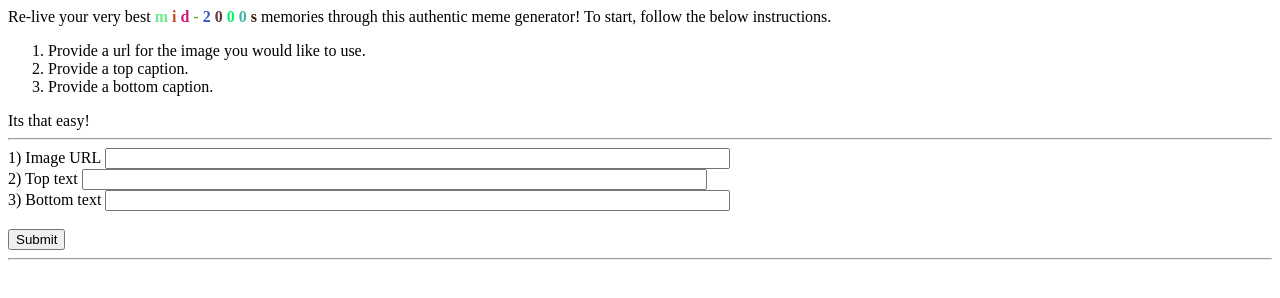
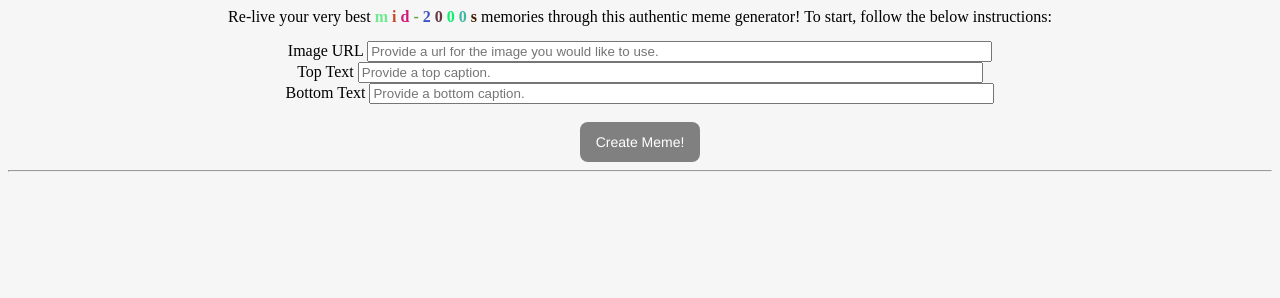
Before and after one commit to smcourtenay/meme-generator, a plain HTML site: page index.html in a window 1280 px wide. Drawn offline with Linux system fonts and the light colour scheme.

Commit message:
styled and completed meme generator assignment with working github page

```diff
--- a/index.html
+++ b/index.html
@@ -8,7 +8,8 @@
     <link rel="stylesheet" href="meme-page.css">
 </head>
 <body>
-    <div>
+    <div class="upper-container">
+        <div class="color-div">
             Re-live your very best
             <b>
                 <span class="colors">m</span>
@@ -21,36 +22,28 @@
                 <span class="colors">0</span>
                 <span class="colors">s</span>
             </b>
-         memories through this authentic meme generator! To start, follow the below instructions.
-    </div>
-    <ol>
-        <li>Provide a url for the image you would like to use.</li>
-        <li>Provide a top caption.</li>
-        <li>Provide a bottom caption.</li>
-    </ol>
-    <div>
-        Its that easy!
+            memories through this authentic meme generator! To start, follow the below instructions:
         </div>
 
-    <hr>
+        <div></div>
 
     <div class="forms">
         <form action="" method="" id="meme-form">
-            <label for="">1) Image URL
-                <input type="text" name="meme-url" size="75">
+            <label for="">Image URL
+                <input type="text" name="meme-url" size="75" placeholder="Provide a url for the image you would like to use.">
             </label><br>
 
-            <label for="top-meme-text">2) Top text
-                <input type="text" name="top-meme-text" size="75">
+            <label for="top-meme-text">Top Text
+                <input type="text" name="top-meme-text" size="75" placeholder="Provide a top caption.">
             </label><br>
 
 
-            <label for="bottom-meme-text">3) Bottom text
-                <input type="text" name="bottom-meme-text" size="75"><br>
+            <label for="bottom-meme-text">Bottom Text
+                <input type="text" name="bottom-meme-text" size="75" placeholder="Provide a bottom caption."><br>
             </label><br>
         </form>
 
-        <button type="submit" form="meme-form" value="Submit">Submit</button>
+        <button type="submit" form="meme-form" value="Submit" >Create Meme!</button>
 
     </div>
 
@@ -64,13 +57,3 @@
 
 </body>
 </html>
-
-
-
-
-<!--
-Requirements
-
-1. User should be able to submit a form on the page to generate a new meme on the page, and should be able to add multiple memes to the page by submitting the form multiple times.
-2. Users should be able to click on a button to remove a meme from the page.
-3. When the meme form is submitted, values in the form inputs should be cleared. -->
--- a/meme-generator-behavior.js
+++ b/meme-generator-behavior.js
@@ -19,18 +19,15 @@ memeForm.addEventListener("submit", (e) => { // get data from the submission
     const container = document.createElement('div'); // creating a container to hold our div texts and our image
     // CONSIDER adding an event listener on click to this for deletion purposes in the future
 
-    container.addEventListener("click", function(e){
+    const div1 = document.createElement('div');
+    const div2 = document.createElement('div');
+    const newImg = document.createElement("img"); // creates a new img element. We'll need to add src and loop for new one?
+    const deleteButton = document.createElement("button");
+
+    deleteButton.addEventListener("click", function(e){
         container.remove(); // this deletes the object. Now just add a transparent red or an X on hover to finish
     })
 
-    container.addEventListener("mouseover", function(e){
-        console.log("hovering");
-        container.style.color = "red";
-    })
-
-    const div1 = document.createElement('div');
-    const div2 = document.createElement('div');
-    const newImg = document.createElement("img"); // creates a new img element. We'll need to add src and loop for new one?
 
     // Update the below URL with a variable holding the value supplied by the form
     newImg.setAttribute("src",imgSrc);
@@ -41,6 +38,7 @@ memeForm.addEventListener("submit", (e) => { // get data from the submission
     container.setAttribute("class","container")
     div1.setAttribute("id","div1")
     div2.setAttribute("id","div2")
+    deleteButton.setAttribute("class","delete-button");
 
     imgs.prepend(container); // add a new container to the flexbox'd imgs section
 
@@ -48,6 +46,9 @@ memeForm.addEventListener("submit", (e) => { // get data from the submission
     container.prepend(div1);
     container.append(newImg);
     container.append(div2);
+    container.append(deleteButton);
+
+    document.querySelector(".delete-button").innerText="Delete";
 
     // get the HTMLElement object with the ids and update the innerText with the value provided by the button
     const topText = document.getElementById("div1");
--- a/meme-page.css
+++ b/meme-page.css
@@ -2,17 +2,77 @@
     border: 1px solid red;
 } */
 
+body{
+    background-color: #F6F6F6;
+}
 
+li{
+    list-style-position: inside;
+}
+
+
+img {
+    object-fit: cover;
+    width: 100%;
+    height: 250px;
+  }
+
+.color-div{
+    padding-bottom: 15px;
+}
+
+.upper-container{
+    text-align: center;
+}
+
+button {
+    margin:0 auto;
+    display:block;
+    background-color: rgb(128, 128, 128);
+    color: white;
+    border-radius: 8px;
+    border-style: none;
+    box-sizing: border-box;
+    color: #FFFFFF;
+    cursor: pointer;
+    font-family: "Haas Grot Text R Web", "Helvetica Neue", Helvetica, Arial, sans-serif;
+    font-size: 14px;
+    font-weight: 500;
+    height: 40px;
+    line-height: 20px;
+    list-style: none;
+    outline: none;
+    padding: 10px 16px;
+    position: relative;
+    text-align: center;
+    text-decoration: none;
+    transition: color 100ms;
+    vertical-align: baseline;
+    user-select: none;
+    -webkit-user-select: none;
+    touch-action: manipulation;
+}
+
+
+.button:hover,
+.button:focus {
+  background-color: #F082AC;
+}
+
+/* below class is for the rainbow letter exercise */
 .colors{
     font-size: 1rem;
     transition: color 750ms;
 }
 
 #div1{
-    text-align: center;
     position: absolute;
-    top:1%;
-    left: 45%;
+
+    top: 5%;
+    left: 50%;
+    transform: translate(-50%, -50%);
+    width: 100%;
+
     font-weight: bold;
     color: white;
     font-size: 2rem;
@@ -20,10 +80,13 @@
 }
 
 #div2{
-    text-align: center;
     position: absolute;
-    bottom: 1%;
-    left: 45%;
+
+    top: 59%;
+    left: 50%;
+    transform: translate(-50%, -50%);
+    width: 100%;
+
     font-weight: bold;
     color: white;
     font-size: 2rem;
@@ -32,7 +95,6 @@
 
 #images{
     display: flex;
-    justify-content: space-between;
     flex-wrap: wrap;
 }
 
@@ -43,3 +105,7 @@
     text-align: center;
     padding: 3px;
 }
+
+.generated-images{
+    position: absolute;
+}
```
Lines whose indentation alone changed are shown as unchanged.
